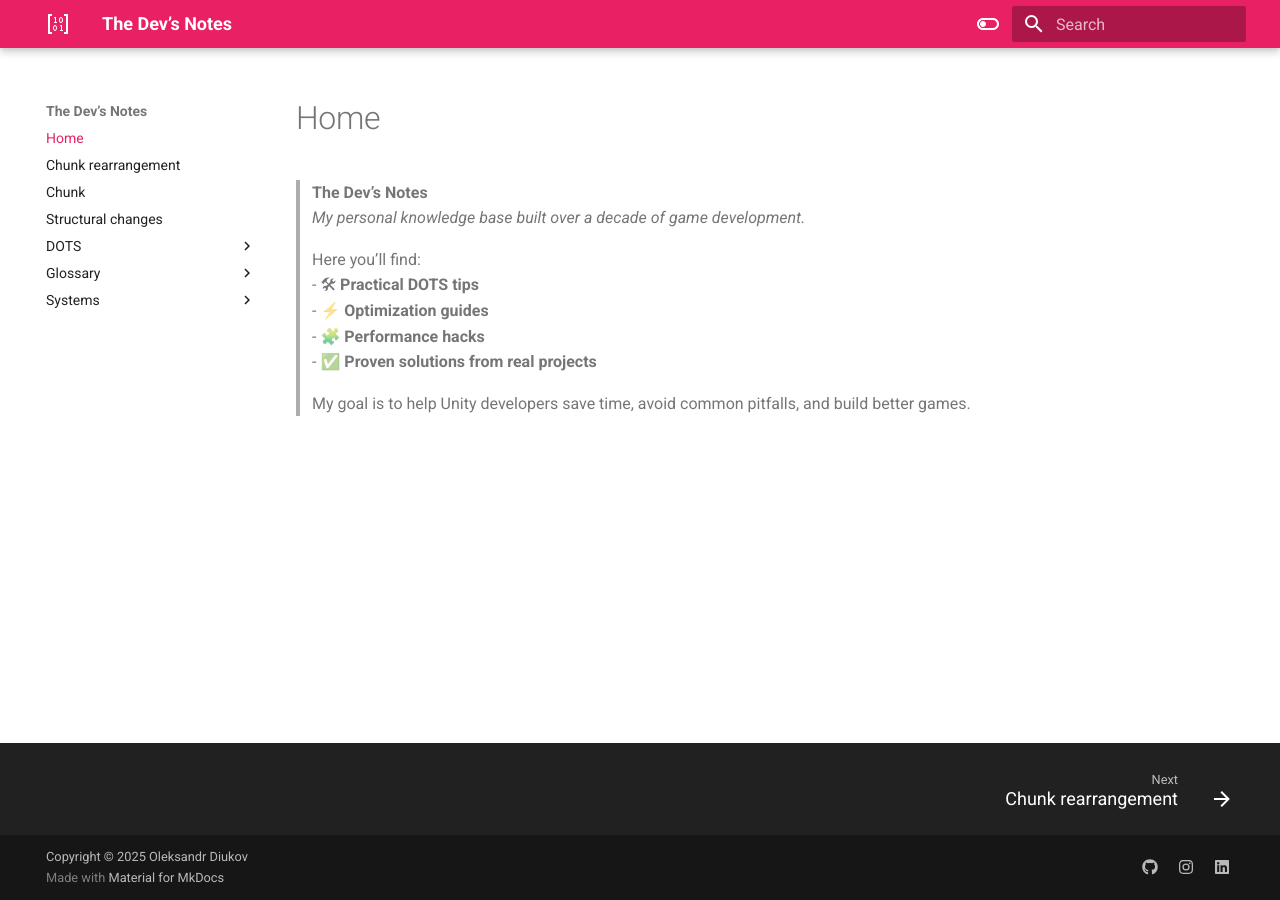
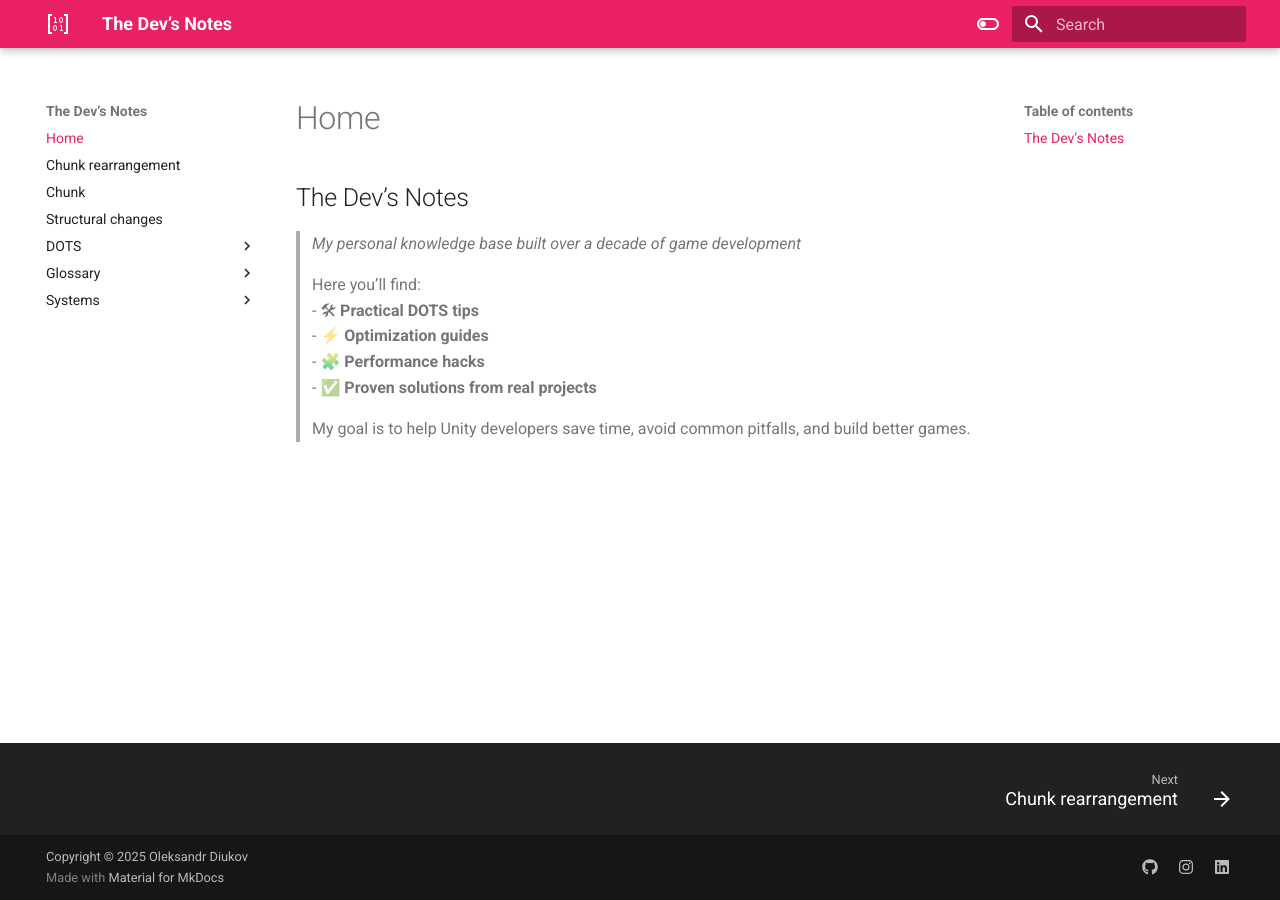
Before and after one commit to odiukov/unotes, an MkDocs documentation site: the page built from docs/index.md, in a window 1280 px wide. Built offline with MkDocs 1.6.1 and Material for MkDocs 9.7.7, drawn with Linux system fonts in a browser that asks for light colours.

Commit message:
change header

```diff
--- a/docs/index.md
+++ b/docs/index.md
@@ -1,5 +1,5 @@
-> **The Dev’s Notes**
-> *My personal knowledge base built over a decade of game development.*
+## The Dev’s Notes
+> *My personal knowledge base built over a decade of game development*
 >
 > Here you’ll find:
 > - 🛠 **Practical DOTS tips**
```
